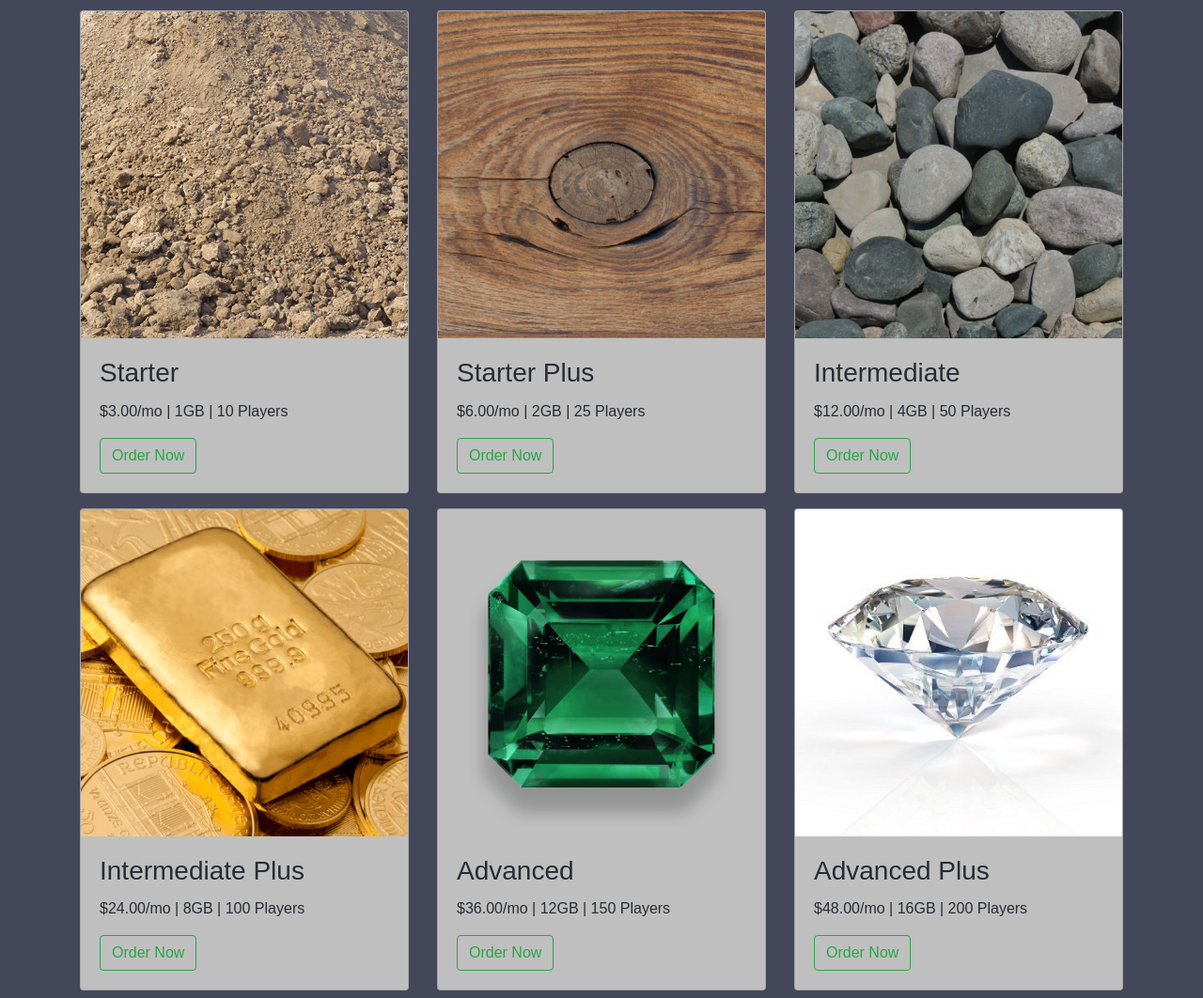
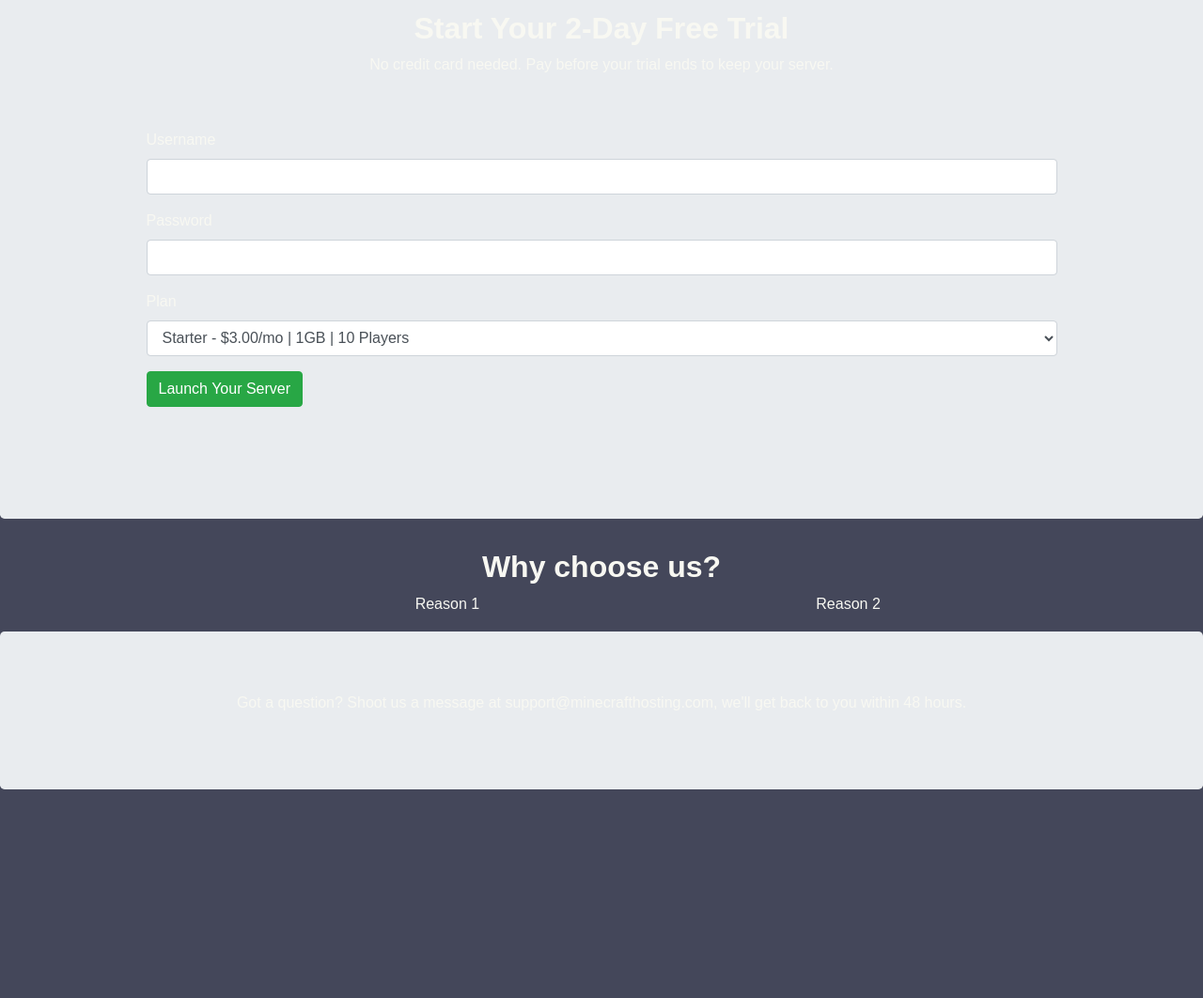
Before and after one commit to AustinWay/Minecraft-Hosting, a plain HTML site: page index.html in a window 1280 px wide. Shown: the part 53-1115 px from the top of the page at 94% size. After the commit the page ends 925 px from the top, so only its background shows below. Drawn offline with nearby package versions, Linux system fonts and the light colour scheme.

Commit message:
Update index.html

```diff
--- a/index.html
+++ b/index.html
@@ -6,89 +6,99 @@ Description: Homepage for Minecraft Hosting website
 
 <!doctype html>
 <html lang="en">
+
 <head>
     <!-- required meta tags -->
     <meta charset="utf-8">
     <meta name="viewport" content="width=device-width, initial-scale=1, shrink-to-fit=no">
 
     <!-- Bootstrap CSS -->
-    <link rel="stylesheet" href="https://maxcdn.bootstrapcdn.com/bootstrap/4.0.0/css/bootstrap.min.css" integrity="sha384-Gn5384xqQ1aoWXA+058RXPxPg6fy4IWvTNh0E263XmFcJlSAwiGgFAW/dAiS6JXm" crossorigin="anonymous">
+    <link rel="stylesheet" href="https://maxcdn.bootstrapcdn.com/bootstrap/4.0.0/css/bootstrap.min.css"
+        integrity="sha384-Gn5384xqQ1aoWXA+058RXPxPg6fy4IWvTNh0E263XmFcJlSAwiGgFAW/dAiS6JXm" crossorigin="anonymous">
     <!-- custom CSS -->
     <link rel="stylesheet" href="style.css">
 
     <title>Minecraft Hosting</title>
 </head>
+
 <body>
-    <h1>Minecraft Hosting</h1>
+    <!-- <h1>Minecraft Hosting</h1> -->
 
+    <body>
+        <div class="jumbotron">
             <div class="container">
-        <div class="row">
-            <div class="col-sm-4 pt-2 mb-2">
-                    <div class="card" style="width: auto">
-                        <img class="card-img-top" src="images\dirt500x500.png" alt="Dirt" style="width:100%">
-                        <div class="card-body">
-                            <h3 class="card-title">Starter</h3>
-                            <p class="card-text">$3.00/mo | 1GB | 10 Players</p>
-                            <button type="button" class="btn btn-outline-success">Order Now</button>
+                <h2 class="text-center font-weight-bold">Start Your 2-Day Free Trial</h2>
+                <p class="text-center">No credit card needed. Pay before your trial ends to keep your server.</p>
+                <div class="play-container" style="margin: 5% 5% 5% 5%;">
+                    <!-- CSS margin order: top right bottom left (clockwise)-->
+                    <div class="container">
+                        <form action="">
+                            <div class="form-group">
+                                <label for="username">Username</label>
+                                <input type="text" class="form-control" id="username">
                             </div>
+                            <div class="form-group">
+                                <label for="password">Password</label>
+                                <input type="password" class="form-control" id="password">
                             </div>
+                            <div class="form-group">
+                                <label for="sel1">Plan</label>
+                                <select class="form-control" id="plan">
+                                    <option>Starter - $3.00/mo | 1GB | 10 Players</option>
+                                    <option>Starter Plus - $6.00/mo | 2GB | 25 Players</option>
+                                    <option>Intermediate - $12.00/mo | 4GB | 50 Players</option>
+                                    <option>Intermediate Plus - $24.00/mo | 8GB | 100 Players</option>
+                                    <option>Advanced - $36.00/mo | 12GB | 150 Players</option>
+                                    <option>Advanced Plus - $48.00/mo | 16GB | 200 Players</option>
+                                </select>
                             </div>
-            <div class="col-sm-4 pt-2 mb-2">
-                    <div class="card" style="width: auto">
-                        <img class="card-img-top" src="images\wood500x500.png" alt="Wood" style="width:100%">
-                        <div class="card-body">
-                            <h3 class="card-title">Starter Plus</h3>
-                            <p class="card-text">$6.00/mo | 2GB | 25 Players</p>
-                            <button type="button" class="btn btn-outline-success">Order Now</button>
-                        </div>
-                    </div>
-            </div>
-            <div class="col-sm-4 pt-2 mb-2">
-                    <div class="card" style="width: auto">
-                    <img class="card-img-top" src="images\stone500x500.png" alt="Stone" style="width:100%">
-                        <div class="card-body">
-                            <h3 class="card-title">Intermediate</h3>
-                            <p class="card-text">$12.00/mo | 4GB | 50 Players</p>
-                            <button type="button" class="btn btn-outline-success">Order Now</button>
-                        </div>
-                    </div>
-            </div>
-            <div class="col-sm-4 pt-2 mb-2">
-                <div class="card" style="width: auto">
-                    <img class="card-img-top" src="images\gold500x500.png" alt="Gold" style="width:100%">
-                    <div class="card-body">
-                        <h3 class="card-title">Intermediate Plus</h3>
-                        <p class="card-text">$24.00/mo | 8GB | 100 Players</p>
-                        <button type="button" class="btn btn-outline-success">Order Now</button>
-                    </div>
-                </div>
-            </div>
-            <div class="col-sm-4 pt-2 mb-2">
-                <div class="card" style="width: auto">
-                    <img class="card-img-top" src="images\emerald500x500.png" alt="Emerald" style="width:100%">
-                    <div class="card-body">
-                        <h3 class="card-title">Advanced</h3>
-                        <p class="card-text">$36.00/mo | 12GB | 150 Players</p>
-                        <button type="button" class="btn btn-outline-success">Order Now</button>
-                    </div>
-                </div>
-            </div>
-            <div class="col-sm-4 pt-2 mb-2">
-                <div class="card" style="width: auto">
-                    <img class="card-img-top" src="images\diamond500x500.png" alt="Diamond" style="width:100%">
-                    <div class="card-body">
-                        <h3 class="card-title">Advanced Plus</h3>
-                        <p class="card-text">$48.00/mo | 16GB | 200 Players</p>
-                        <button type="button" class="btn btn-outline-success">Order Now</button>
-                    </div>
+                            <button type="submit" class="btn btn-success">Launch Your Server</button>
+                        </form>
                     </div>
                 </div>
             </div>
         </div>
 
+
+        <div class="container-fluid">
+            <div class="row">
+                <div class="col-sm-12">
+                    <h2 class="text-center font-weight-bold">Why choose us?</h2>
+                </div>
+                <div class="col-sm-4">
+                    <!-- empty -->
+                </div>
+                <div class="col-sm-4">
+                    <p>Reason 1</p>
+                </div>
+                <div class="col-sm-4">
+                    <p>Reason 2</p>
+                </div>
+                <div class="col-sm-2">
+                    <!-- empty -->
+                </div>
+            </div>
+          </div>
+
+        <div class="jumbotron">
+            <div class="container">
+                <p class="text-center">Got a question? Shoot us a message at <span
+                        class="text-dark-green">support@minecrafthosting.com</span>, we'll get back to you within 48
+                    hours.</p>
+            </div>
+        </div>
+
+
         <!-- Javascript: jQuery, Popper.js, Bootstrap JS -->
-    <script src="https://code.jquery.com/jquery-3.2.1.slim.min.js" integrity="sha384-KJ3o2DKtIkvYIK3UENzmM7KCkRr/rE9/Qpg6aAZGJwFDMVNA/GpGFF93hXpG5KkN" crossorigin="anonymous"></script>
-    <script src="https://cdnjs.cloudflare.com/ajax/libs/popper.js/1.12.9/umd/popper.min.js" integrity="sha384-ApNbgh9B+Y1QKtv3Rn7W3mgPxhU9K/ScQsAP7hUibX39j7fakFPskvXusvfa0b4Q" crossorigin="anonymous"></script>
-    <script src="https://maxcdn.bootstrapcdn.com/bootstrap/4.0.0/js/bootstrap.min.js" integrity="sha384-JZR6Spejh4U02d8jOt6vLEHfe/JQGiRRSQQxSfFWpi1MquVdAyjUar5+76PVCmYl" crossorigin="anonymous"></script>
+        <script src="https://code.jquery.com/jquery-3.2.1.slim.min.js"
+            integrity="sha384-KJ3o2DKtIkvYIK3UENzmM7KCkRr/rE9/Qpg6aAZGJwFDMVNA/GpGFF93hXpG5KkN"
+            crossorigin="anonymous"></script>
+        <script src="https://cdnjs.cloudflare.com/ajax/libs/popper.js/1.12.9/umd/popper.min.js"
+            integrity="sha384-ApNbgh9B+Y1QKtv3Rn7W3mgPxhU9K/ScQsAP7hUibX39j7fakFPskvXusvfa0b4Q"
+            crossorigin="anonymous"></script>
+        <script src="https://maxcdn.bootstrapcdn.com/bootstrap/4.0.0/js/bootstrap.min.js"
+            integrity="sha384-JZR6Spejh4U02d8jOt6vLEHfe/JQGiRRSQQxSfFWpi1MquVdAyjUar5+76PVCmYl"
+            crossorigin="anonymous"></script>
     </body>
+
 </html>
```
Lines whose indentation alone changed are shown as unchanged.
